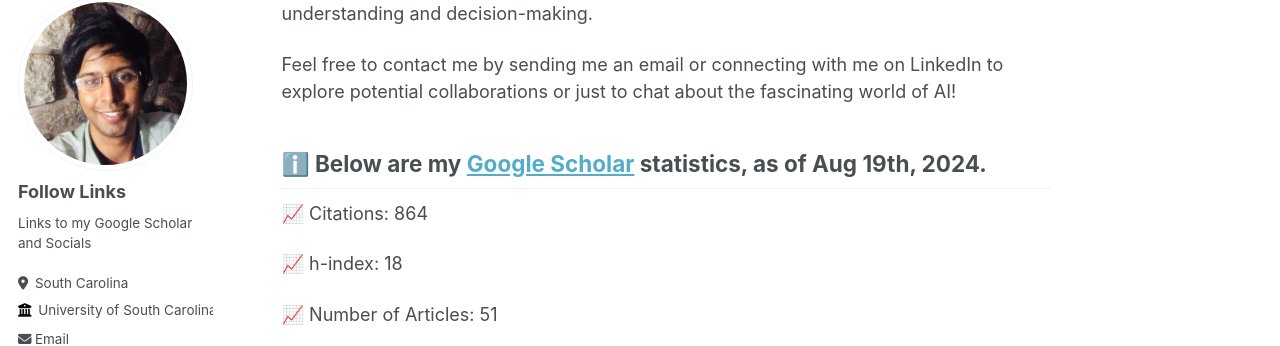
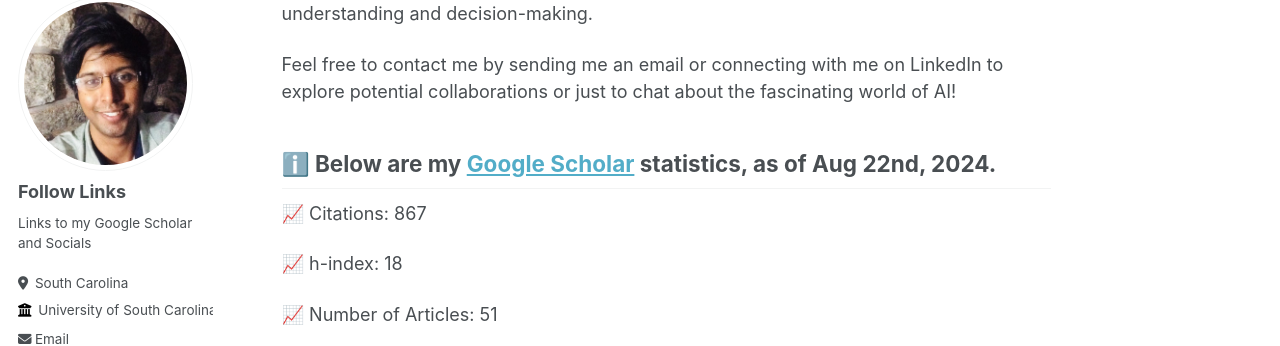
Before and after one commit to kauroy1994/home, a Jekyll site: the page built from _pages/about.md, in a window 1280 px wide and 900 px high, scrolled down 362 px. Shown: the part 110-456 px from the top of the window. Built offline with Jekyll 4.4.1, drawn with Linux system fonts in a browser that asks for light colours; some web fonts are replaced.

Commit message:
Update about.md

```diff
--- a/_pages/about.md
+++ b/_pages/about.md
@@ -9,8 +9,8 @@
 
 Feel free to contact me by sending me an email or connecting with me on LinkedIn to explore potential collaborations or just to chat about the fascinating world of AI!
 
-## ℹ️ Below are my [Google Scholar](https://scholar.google.com/citations?user=LpOo_IUAAAAJ&hl=en) statistics, as of Aug 19th, 2024.
-📈 Citations: 864
+## ℹ️ Below are my [Google Scholar](https://scholar.google.com/citations?user=LpOo_IUAAAAJ&hl=en) statistics, as of Aug 22nd, 2024.
+📈 Citations: 867
 
 📈 h-index: 18
 
```
